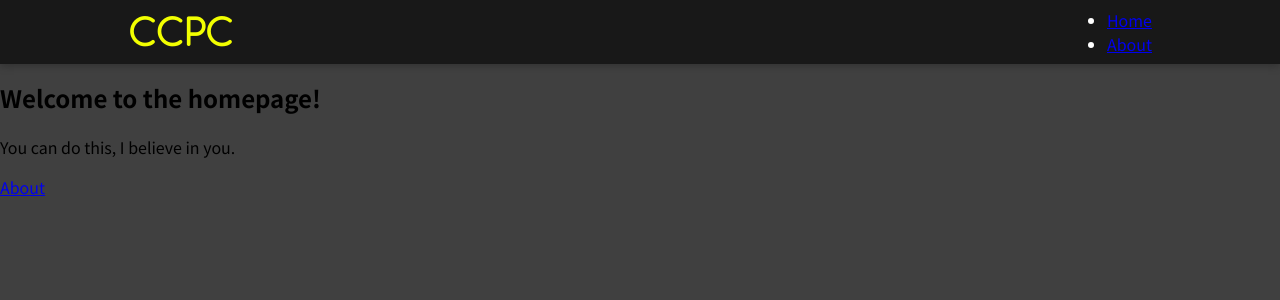
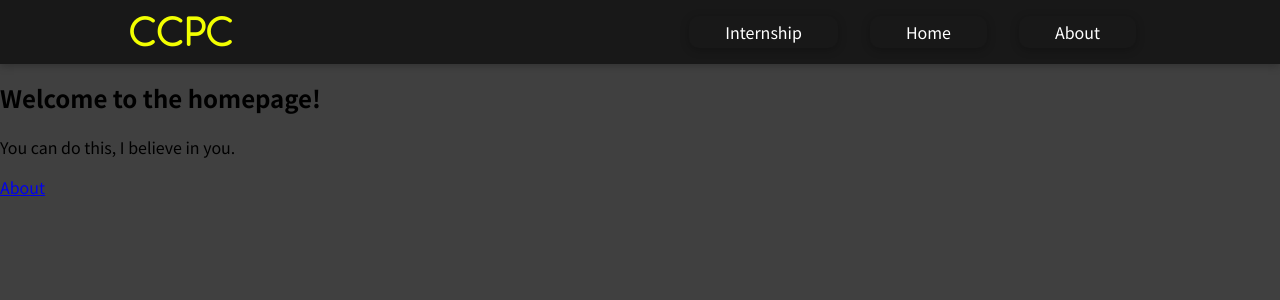
Before and after one commit to sumithprabhu/ccpc-hackathon-app, a React (Create React App) app in the folder ccpc-frontend-app/: page / in a window 1280 px wide. Shown: the top 300 px of the page. Built offline with nearby package versions, Linux system fonts and the light colour scheme; a web font is replaced by a local one.

Commit message:
Navbar modified

```diff
--- a/ccpc-frontend-app/src/App.js
+++ b/ccpc-frontend-app/src/App.js
@@ -7,6 +7,7 @@ function App() {
     <Routes>
       <Route path="/" element={<Home />} />
       <Route path="/about" element={<About />} />
+      <Route path="/internship" element={<Home />} />
     </Routes>
   );
 }
--- /dev/null
+++ b/ccpc-frontend-app/src/components/Navbar/NavLinks.js
@@ -0,0 +1,13 @@
+import React from 'react';
+import classes from './NavLinks.module.css'
+import TargetLink from '../../UI/TargetLink';
+
+const NavLinks = () => {
+  return <div className={classes.headtag}>
+      <TargetLink toPath='/internship' name="Internship"/>
+      <TargetLink toPath='/' name="Home"></TargetLink>
+      <TargetLink toPath='/about' name="About"></TargetLink>
+  </div>;
+};
+
+export default NavLinks;
--- /dev/null
+++ b/ccpc-frontend-app/src/components/Navbar/NavLinks.module.css
@@ -0,0 +1,20 @@
+.headtag div {
+  display: inline-block;
+  /* border: 1px solid #2c0d00; */
+  padding: 0.25rem;
+  border-radius: 10px;
+  margin: 1rem;
+  box-shadow: 0 2px 8px rgba(0, 0, 0, 0.25);
+  transition: 0.5s ease-out;
+}
+
+.headtag div:hover {
+  background-color: #f2ff00;
+  color: black;
+}
+
+.headtag a {
+  text-decoration: none;
+  color: inherit;
+  padding: 2rem;
+}
--- a/ccpc-frontend-app/src/components/Navbar/Navbar.js
+++ b/ccpc-frontend-app/src/components/Navbar/Navbar.js
@@ -1,6 +1,7 @@
 import React from "react";
 import classes from "./Navbar.module.css";
 import TargetLink from "../../UI/TargetLink";
+import NavLinks from "./NavLinks";
 
 const Navbar = () => {
   return (
@@ -9,14 +10,7 @@ const Navbar = () => {
         <h1 className={classes.logo}>
           <TargetLink toPath="/" name="CCPC"></TargetLink>
         </h1>
-        <ul>
-          <li>
-            <TargetLink toPath="/" name="Home"></TargetLink>
-          </li>
-          <li>
-            <TargetLink toPath="/about" name="About"></TargetLink>
-          </li>
-        </ul>
+        <NavLinks/>
       </header>
     </div>
   );
--- a/ccpc-frontend-app/src/components/Navbar/Navbar.module.css
+++ b/ccpc-frontend-app/src/components/Navbar/Navbar.module.css
@@ -30,3 +30,13 @@
   font-family:'Comfortaa', cursive;
   font-size: 2.25rem;
 }
+
+.navLinks{
+  list-style-type: none;
+}
+
+.navLinks li{
+  display: inline-block;
+  margin: 1rem 0;
+  padding: 1rem 0;
+}
```
